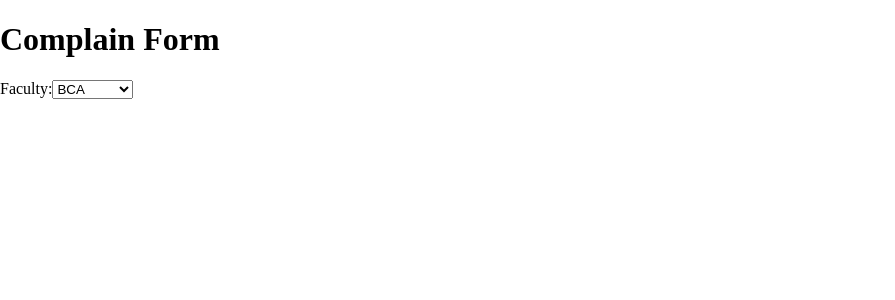
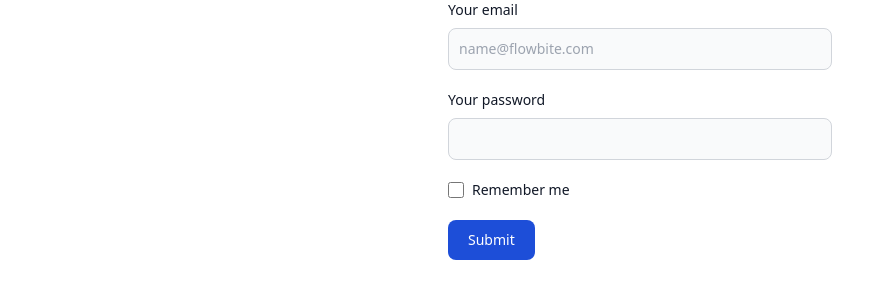
Before and after one commit to Milap-Magar/Complain-Management-System, a React (Create React App) app in the folder Frontend/: page / in a window 1280 px wide. Shown: the top 300 px of the page, without its empty margins (0-895 px from the left). Built offline with nearby package versions, Linux system fonts and the light colour scheme; the HTML template or start-up script is replaced by a standard one.

Commit message:
ADDED: Login Page added with inputs

```diff
--- a/Frontend/package.json
+++ b/Frontend/package.json
@@ -8,6 +8,7 @@
     "@testing-library/user-event": "^13.5.0",
     "react": "^18.2.0",
     "react-dom": "^18.2.0",
+    "react-icons": "^4.12.0",
     "react-router-dom": "^6.21.1",
     "react-scripts": "5.0.1",
     "web-vitals": "^2.1.4"
@@ -35,5 +36,8 @@
       "last 1 firefox version",
       "last 1 safari version"
     ]
+  },
+  "devDependencies": {
+    "tailwindcss": "^3.4.0"
   }
 }
--- a/Frontend/src/App.js
+++ b/Frontend/src/App.js
@@ -9,7 +9,7 @@
     <>
       <BrowserRouter>
         <Routes>
-          <Route path='/' element={ <Form /> } />
+          <Route path='/' element={ <Login /> } />
         </Routes>
       </BrowserRouter>
     </>
--- a/Frontend/src/index.css
+++ b/Frontend/src/index.css
@@ -1,3 +1,7 @@
+@tailwind base;
+@tailwind components;
+@tailwind utilities;
+
 body {
   margin: 0;
   padding: 0;
--- a/Frontend/src/pages/Login.page.js
+++ b/Frontend/src/pages/Login.page.js
@@ -1,11 +1,61 @@
-import React from 'react'
+import React from "react";
 
 const Login = () => {
   return (
     <>
+      <form className="max-w-sm mx-auto">
+        <div className="mb-5">
+          <label
+            for="email"
+            className="block mb-2 text-sm font-medium text-gray-900 dark:text-white"
+          >
+            Your email
+          </label>
+          <input
+            type="email"
+            id="email"
+            className="bg-gray-50 border border-gray-300 text-gray-900 text-sm rounded-lg focus:ring-blue-500 focus:border-blue-500 block w-full p-2.5 dark:bg-gray-700 dark:border-gray-600 dark:placeholder-gray-400 dark:text-white dark:focus:ring-blue-500 dark:focus:border-blue-500"
+            placeholder="name@flowbite.com"
+          />
+        </div>
+        <div className="mb-5">
+          <label
+            for="password"
+            className="block mb-2 text-sm font-medium text-gray-900 dark:text-white"
+          >
+            Your password
+          </label>
+          <input
+            type="password"
+            id="password"
+            className="bg-gray-50 border border-gray-300 text-gray-900 text-sm rounded-lg focus:ring-blue-500 focus:border-blue-500 block w-full p-2.5 dark:bg-gray-700 dark:border-gray-600 dark:placeholder-gray-400 dark:text-white dark:focus:ring-blue-500 dark:focus:border-blue-500"
+          />
+        </div>
+        <div className="flex items-start mb-5">
+          <div className="flex items-center h-5">
+            <input
+              id="remember"
+              type="checkbox"
+              value=""
+              className="w-4 h-4 border border-gray-300 rounded bg-gray-50 focus:ring-3 focus:ring-blue-300 dark:bg-gray-700 dark:border-gray-600 dark:focus:ring-blue-600 dark:ring-offset-gray-800 dark:focus:ring-offset-gray-800"
+            />
+          </div>
+          <label
+            for="remember"
+            className="ms-2 text-sm font-medium text-gray-900 dark:text-gray-300"
+          >
+            Remember me
+          </label>
+        </div>
+        <button
+          type="submit"
+          className="text-white bg-blue-700 hover:bg-blue-800 focus:ring-4 focus:outline-none focus:ring-blue-300 font-medium rounded-lg text-sm w-full sm:w-auto px-5 py-2.5 text-center dark:bg-blue-600 dark:hover:bg-blue-700 dark:focus:ring-blue-800"
+        >
+          Submit
+        </button>
+      </form>
+    </>
+  );
+};
 
-    </>
-  )
-}
-
-export default Login
+export default Login;
--- /dev/null
+++ b/Frontend/tailwind.config.js
@@ -0,0 +1,10 @@
+/** @type {import('tailwindcss').Config} */
+module.exports = {
+  content: [
+    "./src/**/*.{js,jsx,ts,tsx}",
+  ],
+  theme: {
+    extend: {},
+  },
+  plugins: [],
+}
```
Also changed, not shown: 1 other file (tests, documents, lock files or other folders).
